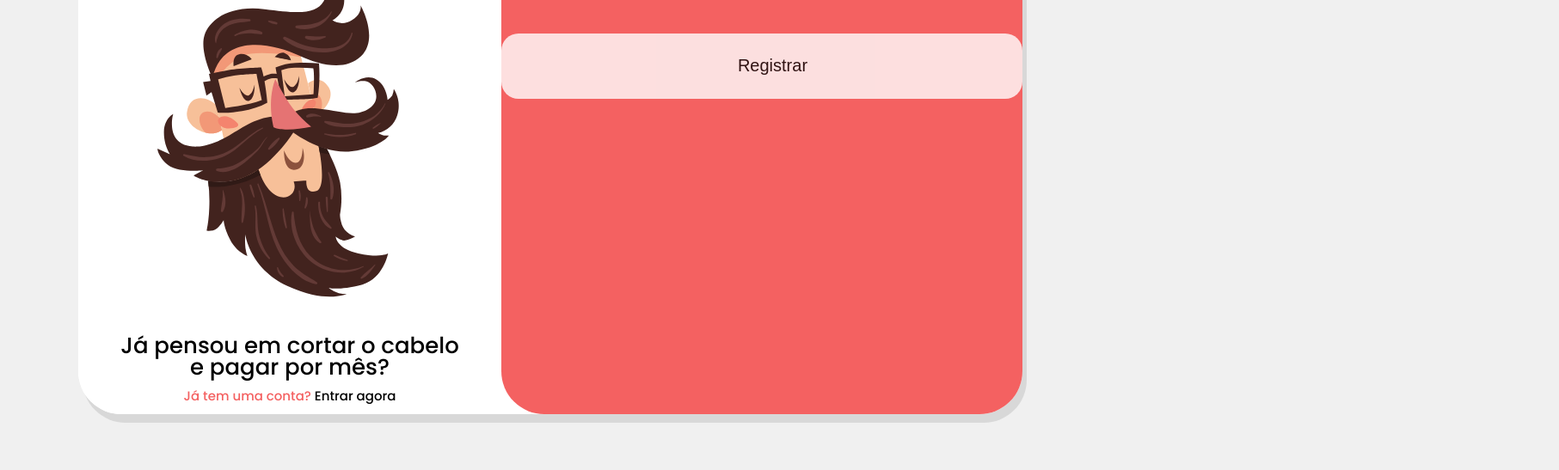
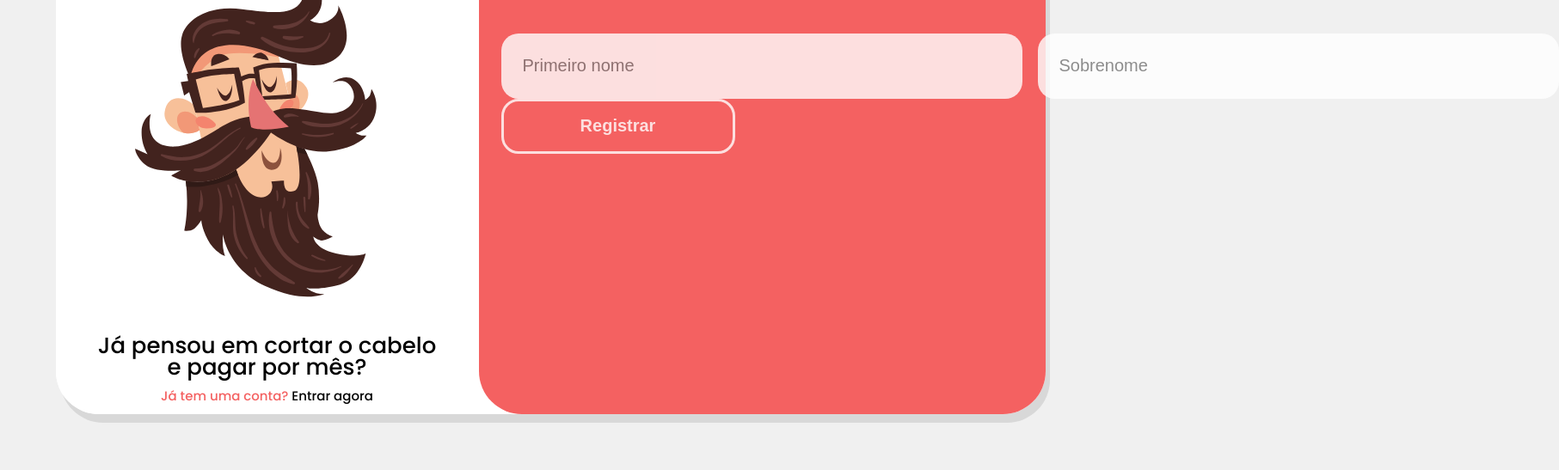
Before and after one commit to iamlucasmagalhaes/barber, a plain HTML site: page register.html in a window 1280 px wide. Shown: the part 253-800 px from the top of the page at 86% size, 1813 px wide, since content can reach past the window. Drawn offline with Linux system fonts and the light colour scheme.

Commit message:
creating css for register

```diff
--- a/register.html
+++ b/register.html
@@ -6,6 +6,7 @@
     <title>Barber</title>
     <link rel="stylesheet" href="style/style.css">
     <link rel="stylesheet" href="style/login.css">
+    <link rel="stylesheet" href="style/register.css">
     <!--Fonts-->
     <link rel="preconnect" href="https://fonts.googleapis.com">
     <link rel="preconnect" href="https://fonts.gstatic.com" crossorigin>
@@ -15,8 +16,6 @@
     <script defer src="script.js"></script>
 </head>
 <body>
-    <span id="menu" class="material-icons">menu</span>
-
     <main>
         <aside>
             <h1>Entre agora para o clube!</h1>
@@ -25,13 +24,23 @@
             <p>Já tem uma conta? <a href="index.html">Entrar agora</a></p>
         </aside>
 
-        <article class="login">
+        <article class="register">
             <div class="container-title">
                 <img src="assets/user-solid 1.png" alt="user icon">
                 <h1>Registre-se</h1>
             </div>
 
-            <form action="">
+            <form action="" class="create-account">
+
+                <div class="fullname">
+                    <p>
+                        <input type="text" name="nome" id="nome" placeholder="Primeiro nome">
+                    </p>
+
+                    <p>
+                        <input type="text" name="sobrenome" id="sobrenome" placeholder="Sobrenome">
+                    </p>
+                </div>
 
                 <p>
                     <input type="submit" value="Registrar">
--- /dev/null
+++ b/style/register.css
@@ -0,0 +1,28 @@
+.register{
+    padding-bottom: 15.8rem;
+    padding-top: 9.7rem;
+}
+
+.create-account{
+    margin-left: 26px;
+    margin-right: 27px;
+}
+
+.create-account input[type="submit"]{
+    width: 27.2rem;
+    height: 6.4rem;
+    border-radius: 2rem;
+    background-color: transparent;
+    border-style: solid;
+    color: var(--tertiary-color);
+    border-color: var(--tertiary-color);
+    text-align: center;
+    padding-left: 0;
+    font-weight: 600;
+}
+
+.fullname{
+    display: flex;
+    gap: 1.8rem;
+    width: 60.6rem;
+}
```
Also changed, not shown: index.html (+0 -2 lines).
